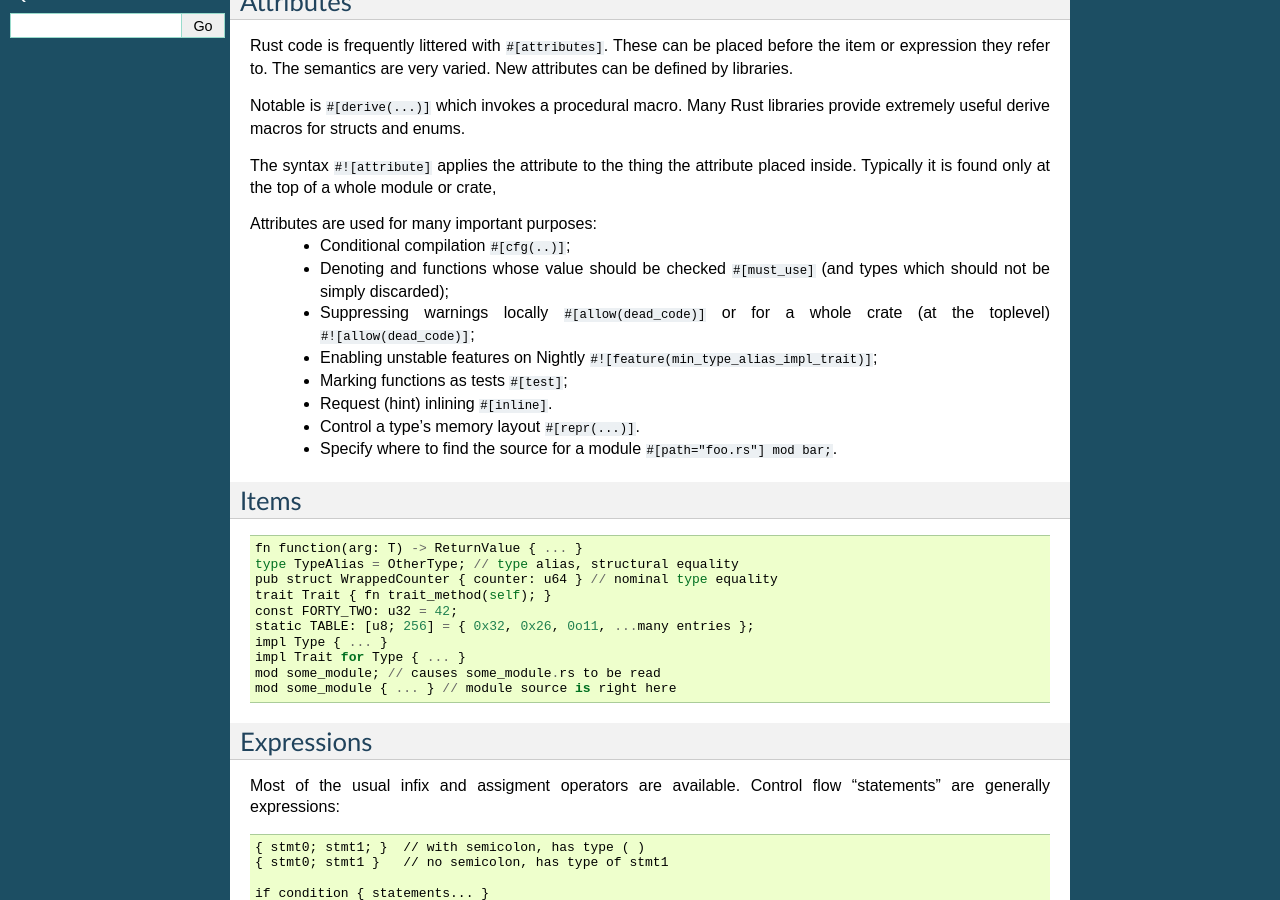
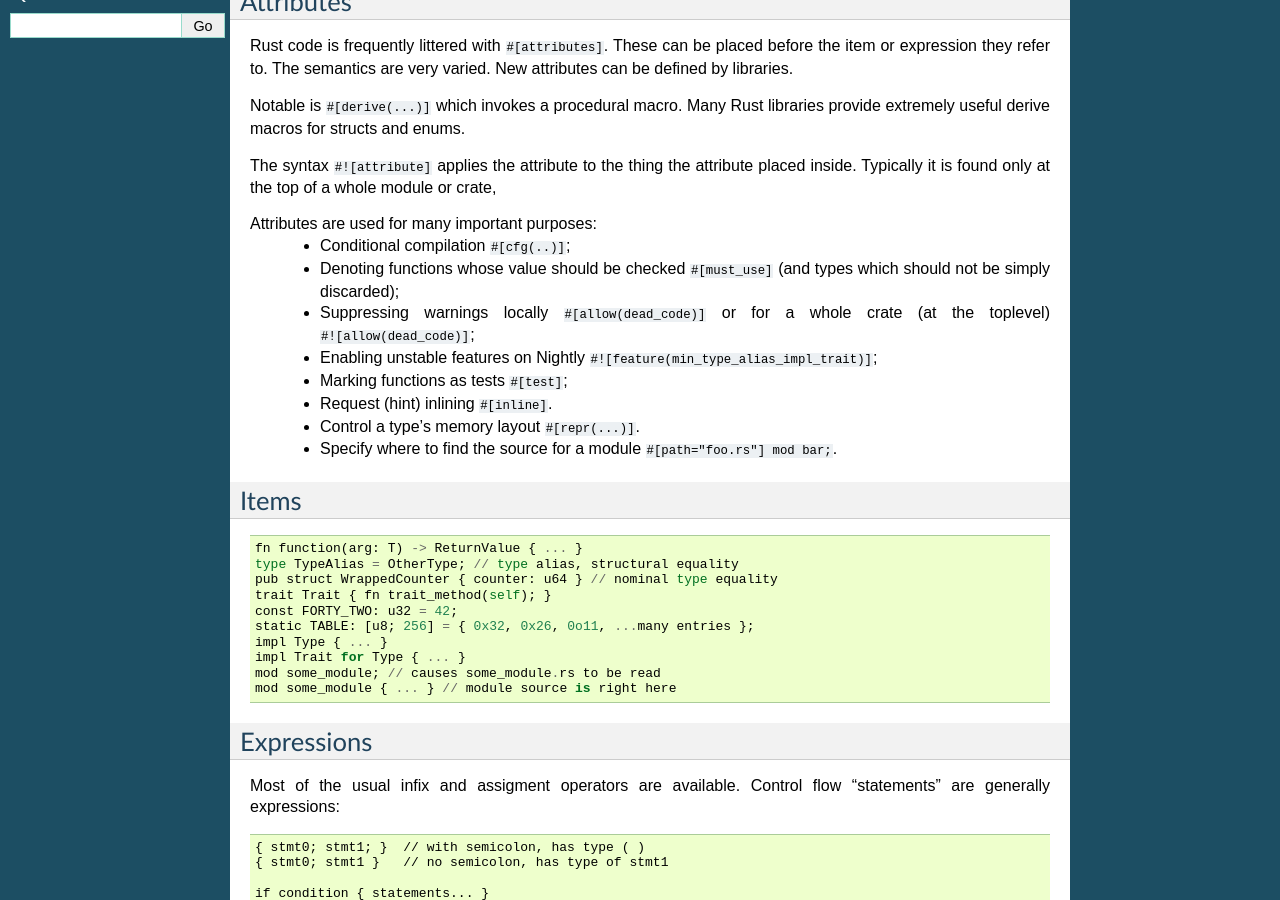
Before and after one commit to cxw620/rust-polyglot, a Sphinx documentation site: the page built from docs/syntax.rst, in a window 1280 px wide and 900 px high, scrolled down 367 px. Built offline with Sphinx 7.4.7, drawn with Linux system fonts in a browser that asks for light colours.

Commit message:
typo
Signed-off-by: Ian Jackson <ijackson@chiark.greenend.org.uk>

```diff
--- a/docs/syntax.rst
+++ b/docs/syntax.rst
@@ -40,7 +40,7 @@ Typically it is found only at the top of a whole module or crate,
 
 Attributes are used for many important purposes:
   * Conditional compilation ``#[cfg(..)]``;
-  * Denoting and functions whose value should be checked ``#[must_use]``
+  * Denoting functions whose value should be checked ``#[must_use]``
     (and types which should not be simply discarded);
   * Suppressing warnings locally ``#[allow(dead_code)]`` or
     for a whole crate (at the toplevel) ``#![allow(dead_code)]``;
```
